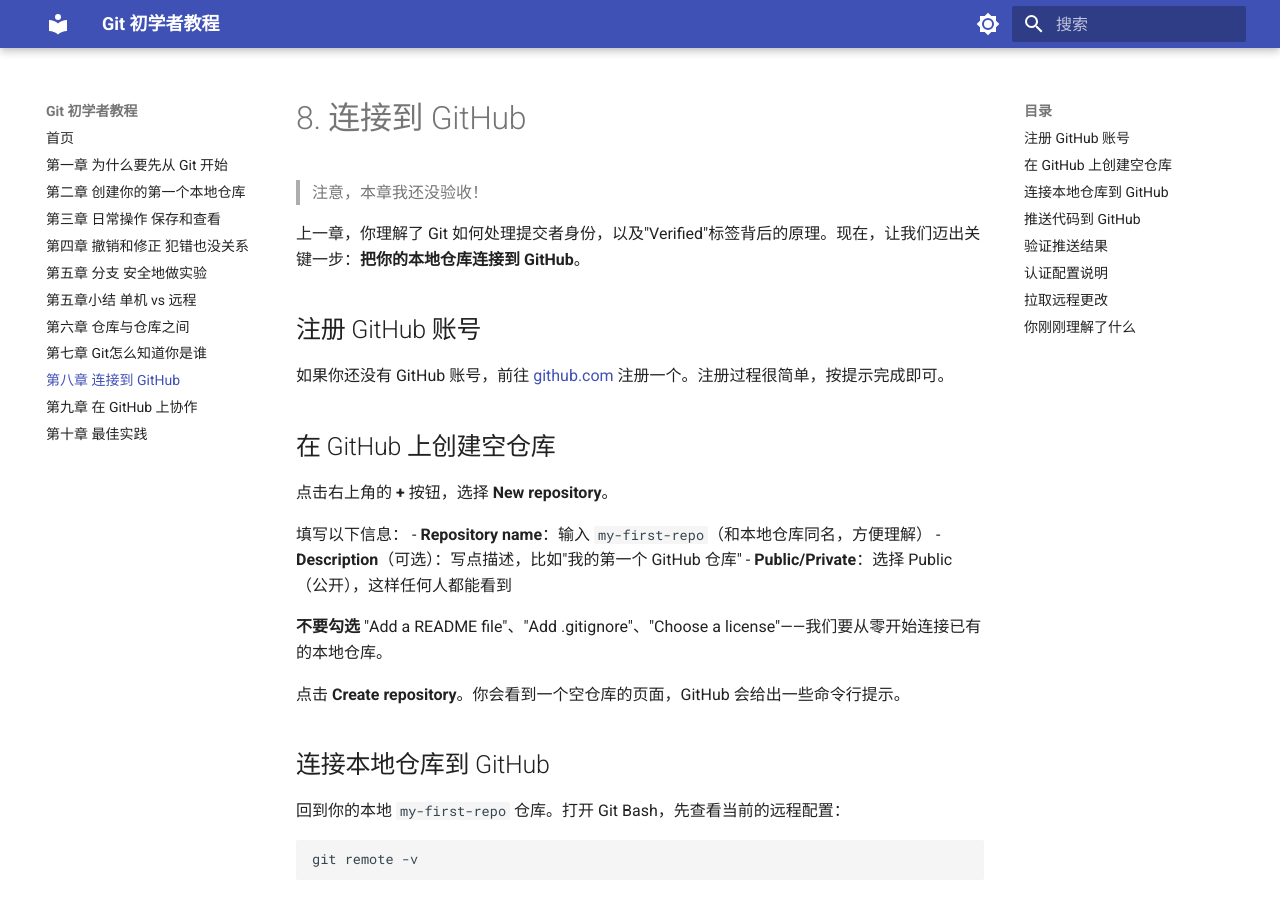
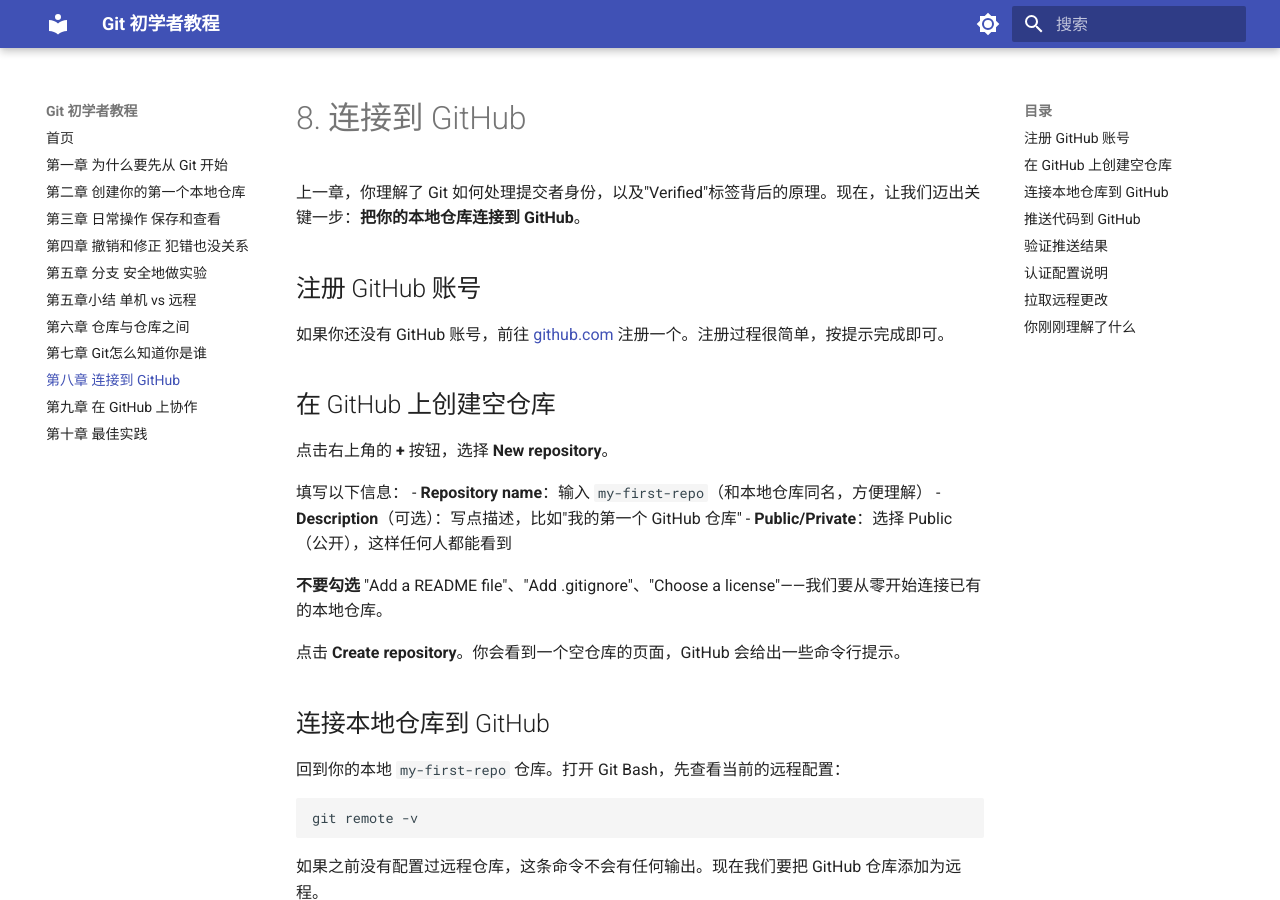
Before and after one commit to kagada/github-beginer-guide, an MkDocs documentation site: the page built from docs/8-连接到 GitHub.md, in a window 1280 px wide and 900 px high. Built offline with MkDocs 1.6.1 and Material for MkDocs 9.7.7, drawn with Linux system fonts in a browser that asks for light colours.

Commit message:
docs: remove unverified notice from chapter 8

```diff
--- a/docs/8-连接到 GitHub.md
+++ b/docs/8-连接到 GitHub.md
@@ -1,6 +1,4 @@
 # 8. 连接到 GitHub
-
-> 注意，本章我还没验收！
 
 上一章，你理解了 Git 如何处理提交者身份，以及"Verified"标签背后的原理。现在，让我们迈出关键一步：**把你的本地仓库连接到 GitHub**。
 
```
